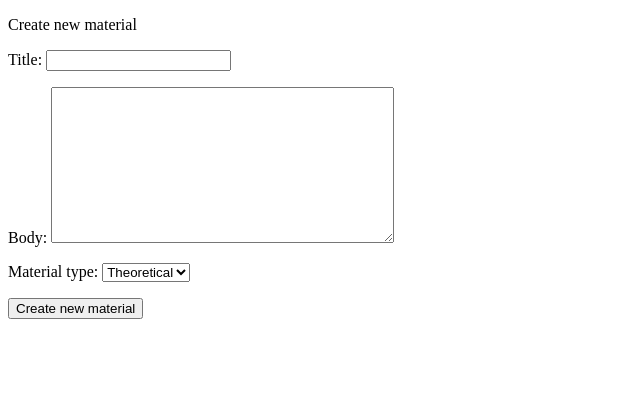
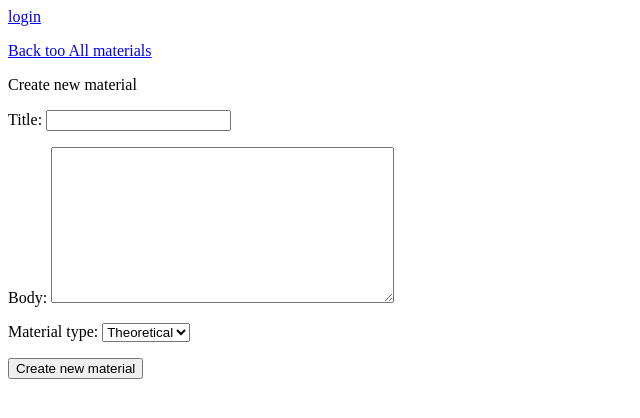
Before and after one commit to vladsheydenkov/dyalis_project, a Django app: page /main/create/ in a window 1280 px wide. Shown: the top 418 px of the page, without its empty margins (0-640 px from the left). Run offline with Django 3.2, Linux system fonts and the light colour scheme.

Commit message:
Add login/logout

```diff
--- a/dyalis_project/settings.py
+++ b/dyalis_project/settings.py
@@ -21,13 +21,13 @@ DEBUG = True
 ALLOWED_HOSTS = ['159.65.201.110', '127.0.0.1']
 
 INSTALLED_APPS = [
+    'main_app.apps.MainAppConfig',
     'django.contrib.admin',
     'django.contrib.auth',
     'django.contrib.contenttypes',
     'django.contrib.sessions',
     'django.contrib.messages',
     'django.contrib.staticfiles',
-    'main_app'
 ]
 
 MIDDLEWARE = [
@@ -91,7 +91,9 @@ STATIC_URL = '/static/'
 
 MEDIA_URL = '/media/'
 MEDIA_ROOT = os.path.join(BASE_DIR, 'media')
-
+LOGIN_URL = 'login/'
+LOGIN_REDIRECT_URL = '/'
+LOGOUT_URL = 'logout/'
 # DEFAULT_AUTO_FIELD = 'django.db.models.BigAutoField'
 
 try:
--- a/main_app/forms.py
+++ b/main_app/forms.py
@@ -13,3 +13,8 @@ class MaterialForm(forms.ModelForm):
     class Meta:
         model = models.Material
         fields = ('title', 'body', 'material_type')
+
+
+class LoginForm(forms.Form):
+    login = forms.CharField()
+    password = forms.CharField(widget=forms.PasswordInput)
--- a/main_app/urls.py
+++ b/main_app/urls.py
@@ -1,6 +1,6 @@
 from django.urls import path
 from . import views
-
+from django.contrib.auth import views as auth_views
 
 app_name = 'main_app'
 
@@ -14,4 +14,7 @@ urlpatterns = [
     path('<int:material_id>/share/',
          views.share_material,
          name='share_material', ),
+    # path('login/', views.user_login, name='login'),
+    path('login/', auth_views.LoginView.as_view(), name='login'),
+    path('logout/', auth_views.LogoutView.as_view(), name='logout'),
 ]
--- a/main_app/views.py
+++ b/main_app/views.py
@@ -1,13 +1,18 @@
 from django.shortcuts import render, get_object_or_404
 from django.core.mail import send_mail
+
+from django.http import HttpResponse
+from django.contrib.auth import authenticate, login
+from django.contrib.auth.decorators import login_required
 from django.contrib.auth.models import User
 from . import models
 from . import forms
 from transliterate import translit
 
+
 # Create your views here.
 
-
+@login_required
 def all_materials(request):
     materials = models.Material.objects.all()
     return render(request,
@@ -15,6 +20,7 @@ def all_materials(request):
                   {"materials": materials})
 
 
+@login_required
 def material_details(request, year, month, day, slug):
     material = get_object_or_404(models.Material,
                                  slug=slug,
@@ -52,7 +58,6 @@ def share_material(request, material_id):
                                  id=material_id)
 
     sent = False
-
     if request.method == 'POST':
         form = forms.EmailMaterialForm(request.POST)
         if form.is_valid():
--- a/templates/base.html
+++ b/templates/base.html
@@ -7,6 +7,13 @@
     <link href="{% static "style.css" %}" rel="stylesheet">
 </head>
 <body>
+{% if request.user.is_authenticated %}
+    HI {{ request.user.first_name }}
+    <a href="{% url "main_app:logout" %}">logout</a>
+{% else %}
+    <a href="{% url "main_app:login" %}">login</a>
+{% endif %}
+
 {% block content %}
 {% endblock %}
 </body>
--- a/templates/materials/all_materials.html
+++ b/templates/materials/all_materials.html
@@ -3,6 +3,8 @@
 {% block title %}Material list{% endblock %}
 
 {% block content %}
+    <a href="{% url "main_app:login" %}">Login</a>
+
     <h1>My Materials</h1>
     {% for material in materials %}
         <h2>{{ material.title }}</h2>
--- a/templates/materials/create.html
+++ b/templates/materials/create.html
@@ -4,9 +4,11 @@
 
 {% block content %}
     {% if created %}
-        {{ material.title }} has been created.
-        <p><a href="{{ material.get_absolute_url }}">view details</a></p>
+        <span style="color: red">{{ material.title }}</span> has been created.
+        <p><a href="{{ material.get_absolute_url }}">View details</a></p>
+        <a href="{% url "main_app:all_materials" %}">All materials</a>
     {% else %}
+        <p><a href="{% url "main_app:all_materials" %}">Back too All materials</a></p>
         <p>Create new material</p>
         <form action="." method="post">
             {{ form.as_p }}
```
Also changed, not shown: templates/registration/logged_out.html (added, +18 -0 lines), templates/registration/login.html (added, +15 -0 lines).
